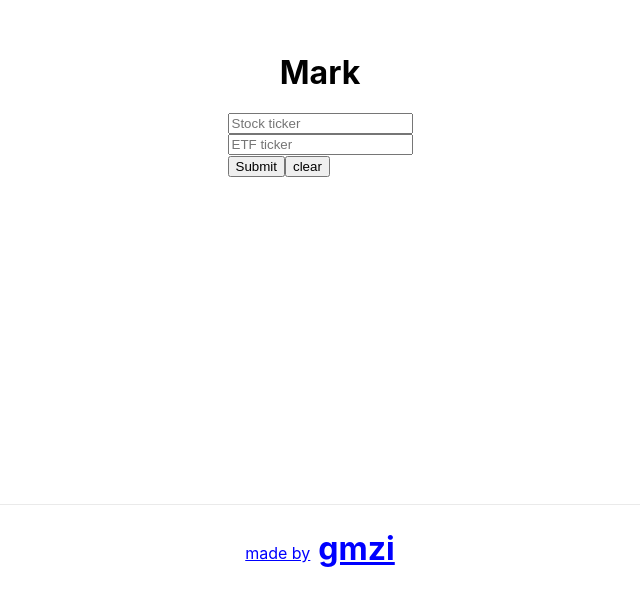
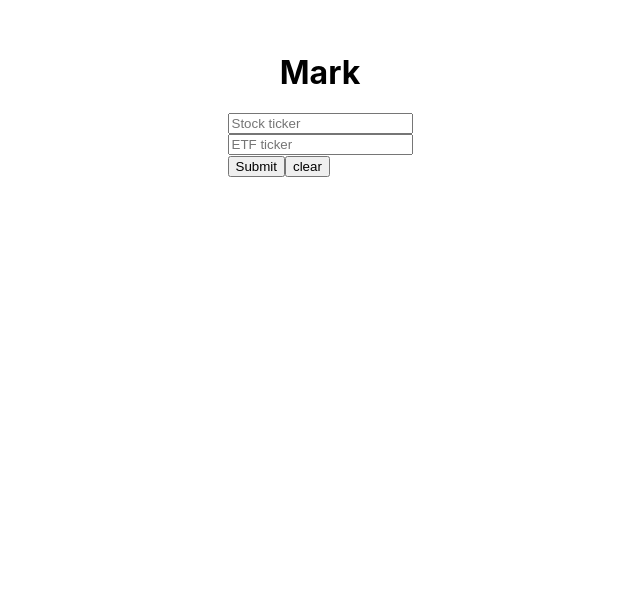
Before and after one commit to gmzi/mark, a Next.js app: page / in a window 1280 px wide. Shown: the part 296-897 px from the top of the page, without its empty margins (320-960 px from the left). After the commit the page ends 800 px from the top, so only its background shows below. Built offline with nearby package versions, Linux system fonts and the light colour scheme.

Commit message:
footer template

```diff
--- a/pages/index.js
+++ b/pages/index.js
@@ -108,9 +108,9 @@ export default function Home() {
         </div>
       </main >
 
-      <footer className={styles.footer}>
+      {/* <footer className={styles.footer}>
         <a
-          href="gastonmazieres.com"
+          href="https://github.com/gmzi/mcmarket"
           target="_blank"
           rel="noopener noreferrer"
         >
@@ -119,7 +119,7 @@ export default function Home() {
             gmzi
           </span>
         </a>
-      </footer>
+      </footer> */}
     </div >
   )
 }
```
